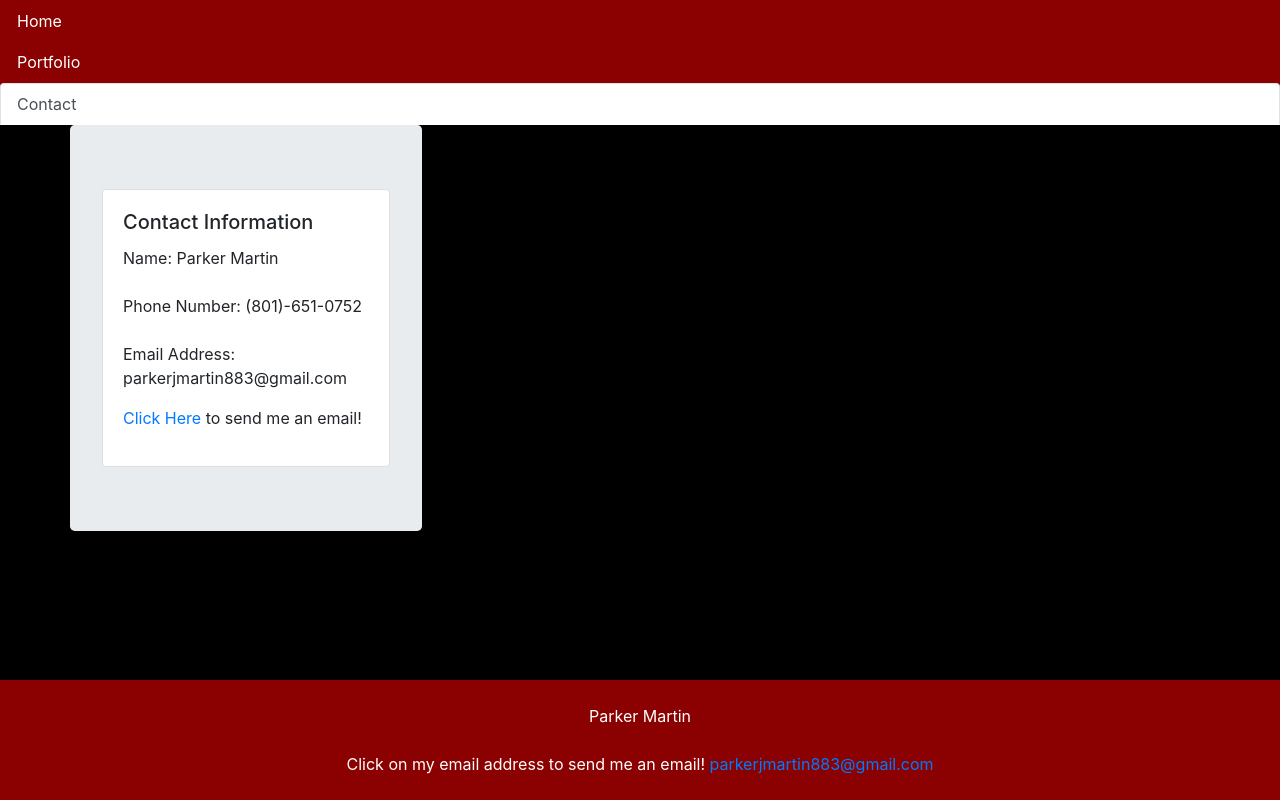
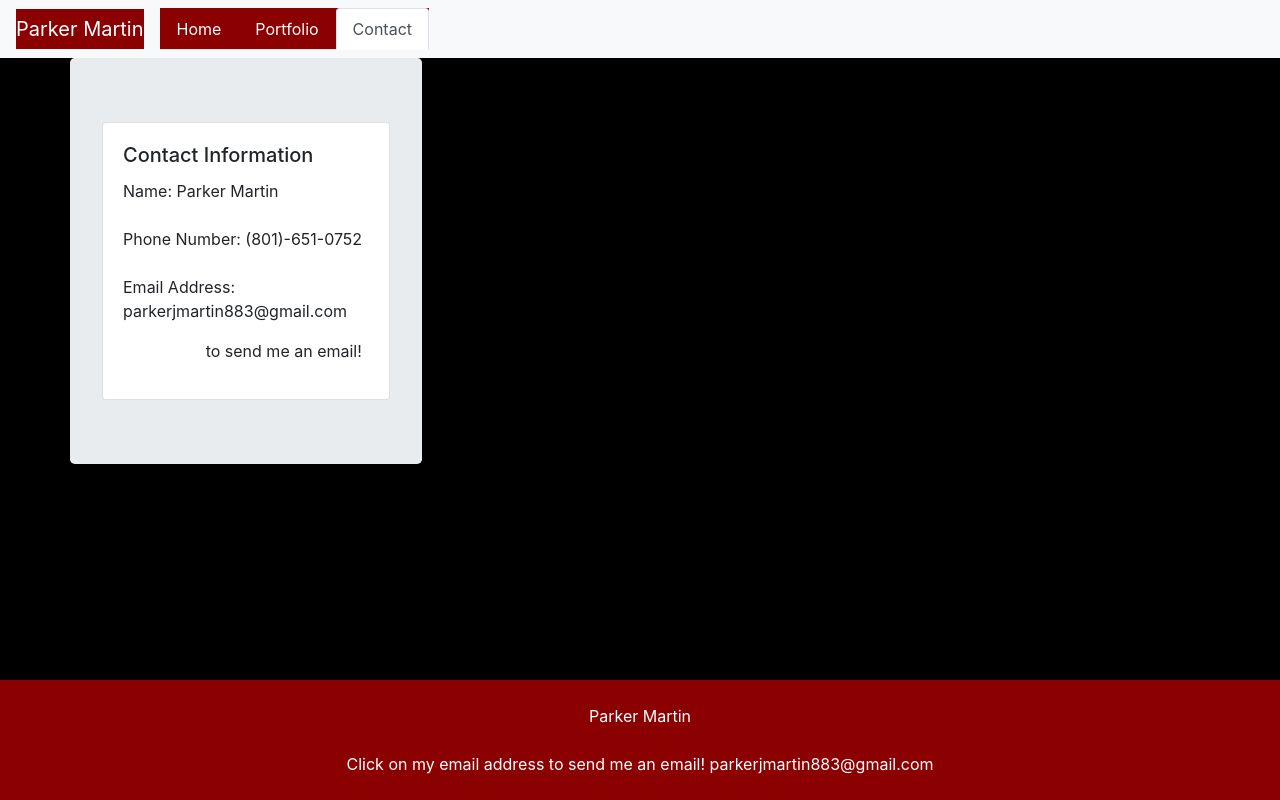
Before and after one commit to pmarti9/react_portfolio, a React (Create React App) app: page /Contact in a window 1280 px wide. Built offline with nearby package versions, Linux system fonts and the light colour scheme.

Commit message:
reconfigured navtabs.css and navtabs.jsx

```diff
--- a/src/components/Contact/style.css
+++ /dev/null
@@ -1,5 +0,0 @@
-/* .jumbotron {
-    background-color: black;
-    color: whitesmoke;
-
-} */
--- a/src/components/pages/NavTabs.jsx
+++ b/src/components/NavTabs.jsx
@@ -1,6 +1,6 @@
 import React from "react";
 import { Link, useLocation } from "react-router-dom";
-import "./../pages/NavTabs.css"
+import "./../components/pages/NavTabs.css"
 
 function NavTabs() {
     // We'll go into the Hooks API later, for now, we are just using some code
@@ -9,37 +9,34 @@ function NavTabs() {
     const location = useLocation();
 
     return (
+      <nav className="navbar navbar-expand-lg navbar-light bg-light">
+        <a className="navbar-brand"><Link to="/Home" className={location.pathname === "/Home"}>Parker Martin</Link></a>
       <ul className="nav nav-tabs">
         <li className="nav-item">
-          <Link to="/Home" className={location.pathname === "/Home" ? "nav-link active" : "nav-link"}>
+          <Link
+            to="/Home"
+            className={location.pathname === "/Home" ? "nav-link active" : "nav-link"}>
             Home
           </Link>
         </li>
         <li className="nav-item">
           <Link
             to="/Portfolio"
-            className={location.pathname === "/Portfolio" ? "nav-link active" : "nav-link"}
-          >
+            className={location.pathname === "/Portfolio" ? "nav-link active" : "nav-link"}>
             Portfolio
           </Link>
+          </li>
         <li className="nav-item">
           <Link
             to="/Contact"
-            className={location.pathname === "/Contact" ? "nav-link active" : "nav-link"}
-          >
+            className={location.pathname === "/Contact" ? "nav-link active" : "nav-link"}>
             Contact
           </Link>
         </li>
-        </li>
-        {/* <li className="nav-item">
-          <Link
-            to="/Home"
-            className={location.pathname === "/Home" ? "nav-link active" : "nav-link"}
-          >
-            Contact
-          </Link>
-        </li> */}
+
+
       </ul>
+      </nav>
     );
   }
 
--- a/src/components/Contact/Contact.jsx
+++ b/src/components/pages/Contact.jsx
@@ -1,5 +1,5 @@
 import React from 'react';
-import '../Contact/style.css'
+
 
 function Contact() {
     return(
--- a/src/components/pages/NavTabs.css
+++ b/src/components/pages/NavTabs.css
@@ -1,8 +1,33 @@
+.bg-light {
+    background-color: darkred;
+}
+a:link{
+    color: white;
+    text-decoration: none;
+}
+a:visited{
+    color: white;
+    text-decoration: none;
+}
+a:hover{
+    color: white;
+    text-decoration: none;
+}
+a:active{
+    color: white;
+    text-decoration: none;
+}
+a.navbar-brand{
+    background-color: darkred;
+    color: white;
+}
 ul.nav.nav-tabs{
     background-color: darkred;
     color:white;
-    display:block;
+
+    /* display: block; */
 }
 a.nav-link{
-    color: white
+    color: white;
+    align-content: stretch;
 }
```
Also changed, not shown: src/App.js (+4 -4 lines), src/components/pages/Home.jsx (renamed from src/components/Home/Home.jsx), src/components/pages/Portfolio.jsx (renamed from src/components/Portfolio/Portfolio.jsx).
